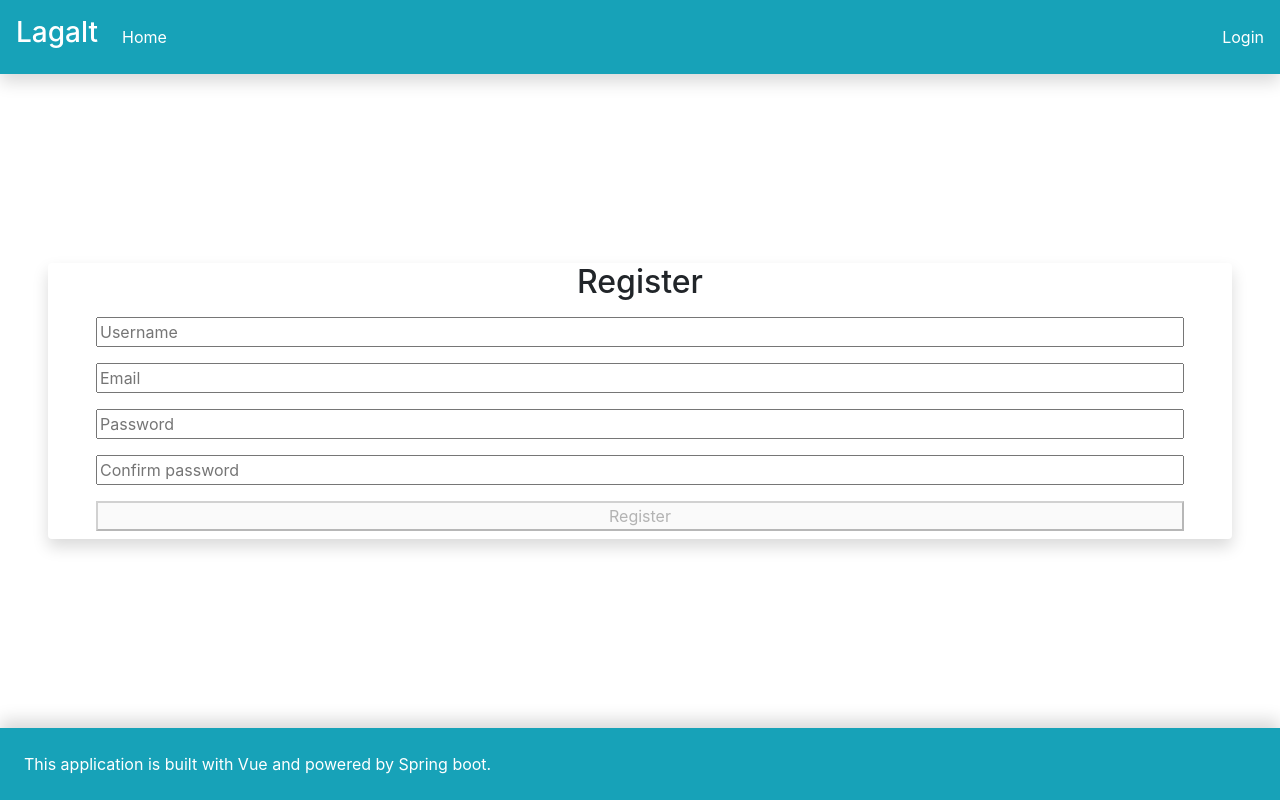
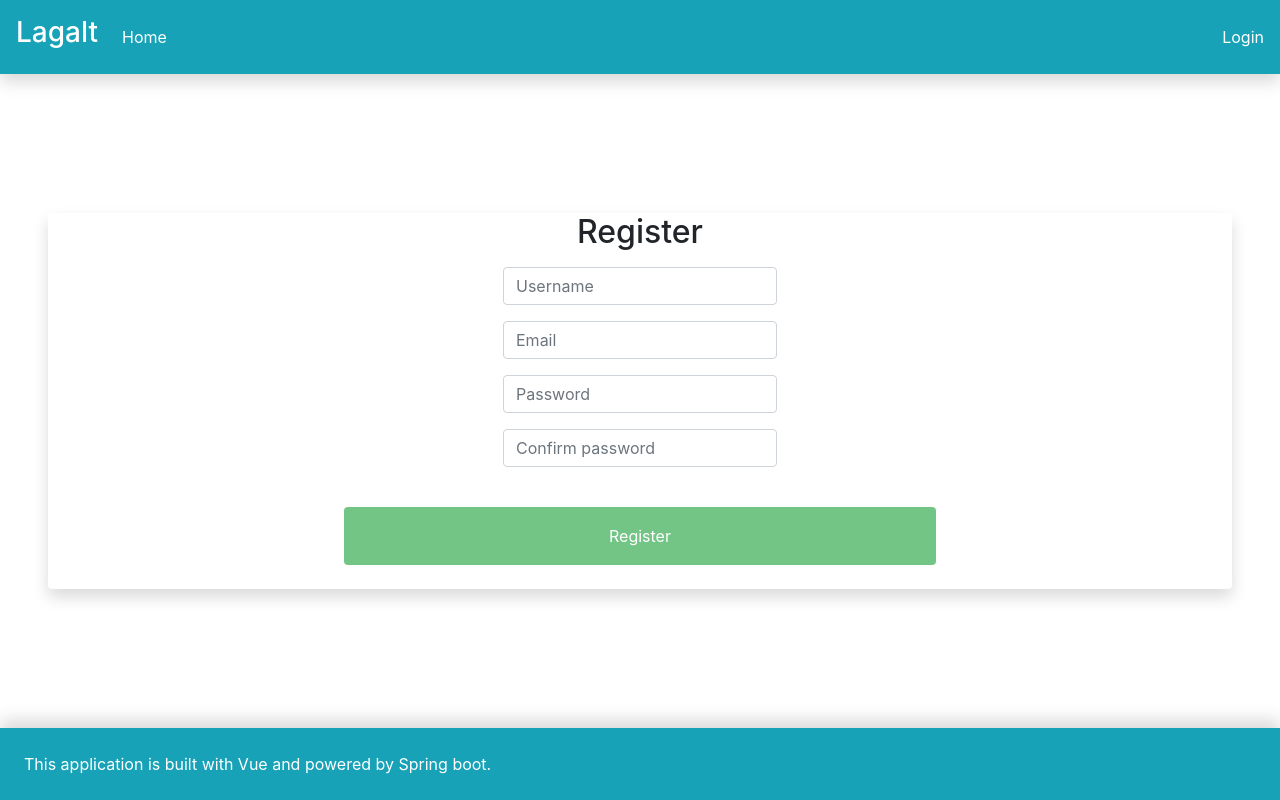
Before and after one commit to iamnuno/lagalt, a Vue app: page /register in a window 1280 px wide. Built offline with nearby package versions, Linux system fonts and the light colour scheme; no server answers.

Commit message:
Fix: shows project skills for anonymous users

```diff
--- a/src/components/ImageModal.vue
+++ b/src/components/ImageModal.vue
@@ -5,6 +5,7 @@
       :src="photo"
       alt="picture"
       class="rounded shadow"
+      @error="imageLoadError(photo)"
       @click="showModal()"
     />
     <!-- TODO: FIX IMAGE MODAL -->
@@ -18,6 +19,9 @@ export default {
   props: ["photo"],
   methods: {
     showModal() {},
+    imageLoadError(photo) {
+      photo.src = "https://bitsofco.de/content/images/2018/12/broken-1.png";
+    },
   },
 };
 </script>
--- a/src/components/ProjectBanner.vue
+++ b/src/components/ProjectBanner.vue
@@ -6,7 +6,7 @@
       <div class="tags">
         <span v-for="tag in project.projectTags" :key="tag">{{ tag }}</span>
       </div>
-      <div class="skills" v-if="user != undefined">
+      <div class="skills">
         <span
           v-for="skill in project.projectSkills"
           :key="skill"
@@ -50,9 +50,9 @@ export default {
       }
     },
     skillMatch(skill) {
-      return this.$store.getters.isAnonymous
-        ? false
-        : this.user.userSkills.includes(skill);
+      return this.user != undefined
+        ? this.user.userSkills.includes(skill)
+        : false;
     },
   },
 };
--- a/src/utils/firebase.js
+++ b/src/utils/firebase.js
@@ -1,8 +1,8 @@
+import { store } from './store';
+import { getUser } from './apiService';
 import firebase from "firebase/app";
 import "firebase/auth";
 import 'firebase/firestore';
-import { store } from './store'
-import { newUser, getUser } from './apiService';
 
 const firebaseConfig = {
     apiKey: "AIzaSyBQtLPSvrYafuLKh9QXMr0745iICV3SgsE",
@@ -15,60 +15,70 @@ const firebaseConfig = {
 }
 
 firebase.initializeApp(firebaseConfig);
+let db = firebase.firestore();
 
-let db = firebase.firestore();
 async function login(username, password) {
+    const loginForm = document.querySelector('#login')
+    let state = true;
 
     try {
         await firebase
             .auth()
             .signInWithEmailAndPassword(username, password)
             .catch((error) => {
-                var errorCode = error.code;
-                var errorMessage = error.message;
-                console.log(errorCode + "  " + errorMessage);
-                throw "error"
+                loginForm.querySelector('.error').innerHTML = error.message;
+                state = false;
             });
-        return true;
     } catch (err) {
-        console.error(err);
-        return false;
+        loginForm.querySelector('.error').innerHTML = err.message;
+        state = false;
     }
+    return state;
 }
 
+/**
+ * register new user
+ * @returns true if the user is registered successfully
+ */
 async function register(username, email, password) {
+    const registerForm = document.querySelector('#register')
+    let status = true;
+
     try {
+        // register the new user in firebase auth
         await firebase
             .auth()
             .createUserWithEmailAndPassword(email, password)
             .catch((error) => {
-                var errorCode = error.code;
-                var errorMessage = error.message;
-                console.log(errorCode + "  " + errorMessage);
-                throw "error"
+                registerForm.querySelector('.error').innerHTML = error.message;
+                status = false;
             });
 
-        let id = await newUser(username, email);
+        if (status) {
+            // save user's credentials  in backend
+            let id = 2; //await newUser(username, email);
+            // save user id in firestore to be used later
+            firebase.auth().onAuthStateChanged((user) => {
 
-        firebase.auth().onAuthStateChanged((user) => {
-            if (user) {
-                db.collection("users").doc(user.uid).set({
-                    id: id,
-                })
-                    .then(() => {
-                        console.log("Document successfully written!");
-                    })
-                    .catch((error) => {
-                        console.error("Error writing document: ", error);
+                if (user) {
+                    db.collection("users").doc(user.uid).set({
+                        id: id,
+                    }).catch((error) => {
+                        console.error("Error writing document: ", error.message);
                     });
-            }
-        })
-        return true;
+                }
+            })
+        }
     } catch (error) {
-        return false;
+        status = false;
     }
+    return status;
 }
 
+/**
+ *
+ * @returns true of the user logs out successfully, otherwise return false
+ */
 async function logout() {
     try {
         await firebase.auth().signOut();
@@ -80,6 +90,10 @@ async function logout() {
     }
 }
 
+/**
+ *
+ * @returns jwt object if the user is logged in
+ */
 async function getJwt() {
     const user = firebase.auth().currentUser;
 
@@ -92,25 +106,27 @@ async function getJwt() {
             .catch(function (error) {
                 console.error(error);
                 console.error("user is not logged in yet!");
-                return null;
             });
     return null;
 }
 
-// eslint-disable-next-line no-async-promise-executor
-const onAuthStateChangedPromise = new Promise(async (resolve, reject) => {
+/**
+ * updates store as the user logs in and out
+ *
+ */
+const onAuthStateChangedPromise = new Promise((resolve, reject) => {
     let userId = null;
 
-    await firebase.auth().onAuthStateChanged(async user => {
+    firebase.auth().onAuthStateChanged(async user => {
         if (user !== null) {
             userId = user.uid;
+            // fetching userId from firestore on log in
             await db.collection("users").doc(userId).get().then((doc) => {
                 userId = doc.data().id;
                 store.commit('signin');
                 store.commit('setUserId', userId);
             });
             store.commit("setUser", await getUser())
-
         } else {
             store.commit('signout');
             store.commit('setUserId', null);
@@ -123,6 +139,6 @@ const onAuthStateChangedPromise = new Promise(async (resolve, reject) => {
     })
 })
 
-const onAuthStateInit = () => onAuthStateChangedPromise
+const onAuthStateInit = async () => await onAuthStateChangedPromise
 
 export { onAuthStateInit, getJwt, login, logout, register };
--- a/src/views/Home.vue
+++ b/src/views/Home.vue
@@ -169,12 +169,10 @@ export default {
       this.user.userProjects.map(async (e) => {
         this.userProjects.push(await getUserProjects(e));
       });
-      console.log("userprojects");
-      console.log(this.userProjects);
-      console.log(this.user);
     } else {
       this.availableProjects = await getAvailableProjects();
     }
+
     console.log(this.availableProjects);
   },
   methods: {
@@ -188,11 +186,16 @@ export default {
       this.availableProjects = await getAvailableProjects("", this.search);
     },
     filterByStatus: async function (event) {
-      this.availableProjects = await getAvailableProjects(
-        "",
-        "",
-        event.target.innerText
-      );
+      console.log("hi:" + event.target.innerText);
+      if (event.target.innerText === "") {
+        this.availableProjects = await getAvailableProjects();
+      } else {
+        this.availableProjects = await getAvailableProjects(
+          "",
+          "",
+          event.target.innerText
+        );
+      }
     },
   },
   computed: {
--- a/src/views/Login.vue
+++ b/src/views/Login.vue
@@ -3,6 +3,7 @@
     class="flex-grow-1 d-flex flex-column justify-content-center align-items-center"
   >
     <div
+      id="login"
       class="shadow d-flex flex-column justify-content-center align-items-center w-50 py-4 rounded"
     >
       <div class="h2 text-center">Login</div>
@@ -29,9 +30,7 @@
           Login
         </button>
       </div>
-      <div v-if="error" class="text-center text-danger f-w-400">
-        Failed to log in. Check your passowrd and email.
-      </div>
+      <div class="error text-center text-danger f-w-400"></div>
       <router-link to="register" class="text-info text-center pointer">
         dont have an account? register here.
       </router-link>
@@ -48,7 +47,6 @@ export default {
     return {
       email: "",
       password: "",
-      error: false,
     };
   },
   methods: {
@@ -59,8 +57,6 @@ export default {
         setTimeout(() => {
           this.$router.push({ name: "home" });
         }, 250);
-      } else {
-        this.error = true;
       }
     },
   },
@@ -77,6 +73,3 @@ export default {
   },
 };
 </script>
-
-<style>
-</style>+
--- a/src/views/Register.vue
+++ b/src/views/Register.vue
@@ -2,37 +2,46 @@
   <div
     class="flex-grow-1 d-flex flex-column justify-content-center algin-items-center"
   >
-    <div class="shadow d-flex flex-column mx-5 rounded">
+    <div
+      class="shadow d-flex flex-column mx-5 justify-content-center align-items-center rounded"
+    >
       <div class="h2 text-center">Register</div>
+      <div id="register" class="d-flex flex-column mx-5">
         <input
           v-model="username"
-        class="my-2 mx-5"
+          class="my-2 rounded form-control"
           placeholder="Username"
           type="text"
           required
         />
         <input
           v-model="email"
-        class="my-2 mx-5"
+          class="my-2 rounded form-control"
           placeholder="Email"
           type="email"
           required
         />
         <input
-        class="my-2 mx-5"
+          class="my-2 rounded form-control"
           v-model="password"
           placeholder="Password"
           type="password"
           required
         />
         <input
-        class="my-2 mx-5"
+          class="my-2 rounded form-control"
           v-model="repeatedPassword"
           placeholder="Confirm password"
           type="password"
           required
         />
-      <button :disabled="disabled" @click="register" class="my-2 mx-5">
+        <div class="error text-danger text-center mb-2"></div>
+      </div>
+      <button
+        :disabled="disabled"
+        @click="register"
+        class="my-4 py-3 w-50 bg-success text-white btn"
+      >
         Register
       </button>
     </div>
@@ -54,14 +63,18 @@ export default {
   },
   methods: {
     async register() {
-      await firebase.register(this.username, this.email, this.password);
+      if (await firebase.register(this.username, this.email, this.password)) {
         // TODO: REPLACE WITH A BETTER SOLUTION
         setTimeout(() => {
           this.$router.push({ name: "home" });
         }, 250);
+      }
     },
   },
   computed: {
+    /**
+     * disables the register button if the fields are empty
+     */
     disabled() {
       return (
         this.username.replace(/\s/g, "").length === 0 ||
@@ -74,6 +87,3 @@ export default {
   },
 };
 </script>
-
-<style>
-</style>
--- a/src/views/UserProfile.vue
+++ b/src/views/UserProfile.vue
@@ -16,7 +16,7 @@
           </div>
           <!-- User description -->
           <h5 class="f-w-600">{{ name }}</h5>
-          <textarea
+          <texrea
             v-model="description"
             :disabled="!isEditing"
             class="description"
```
Also changed, not shown: 1 other file (tests, documents, lock files or other folders). Lines whose indentation alone changed are shown as unchanged.
